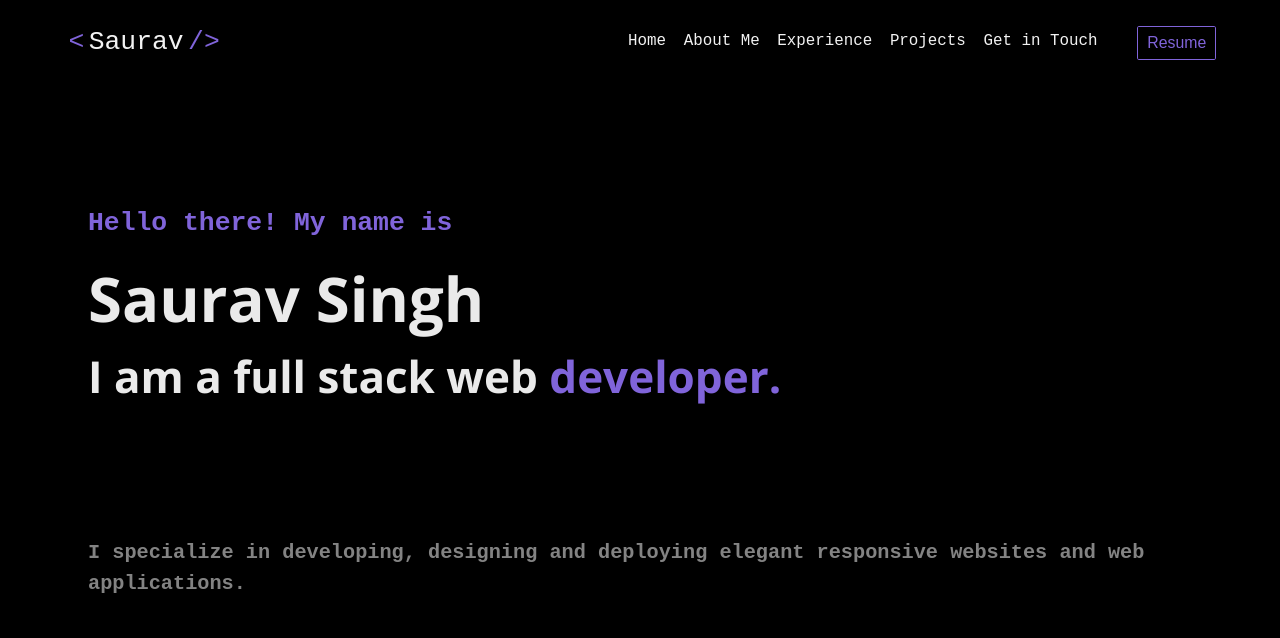
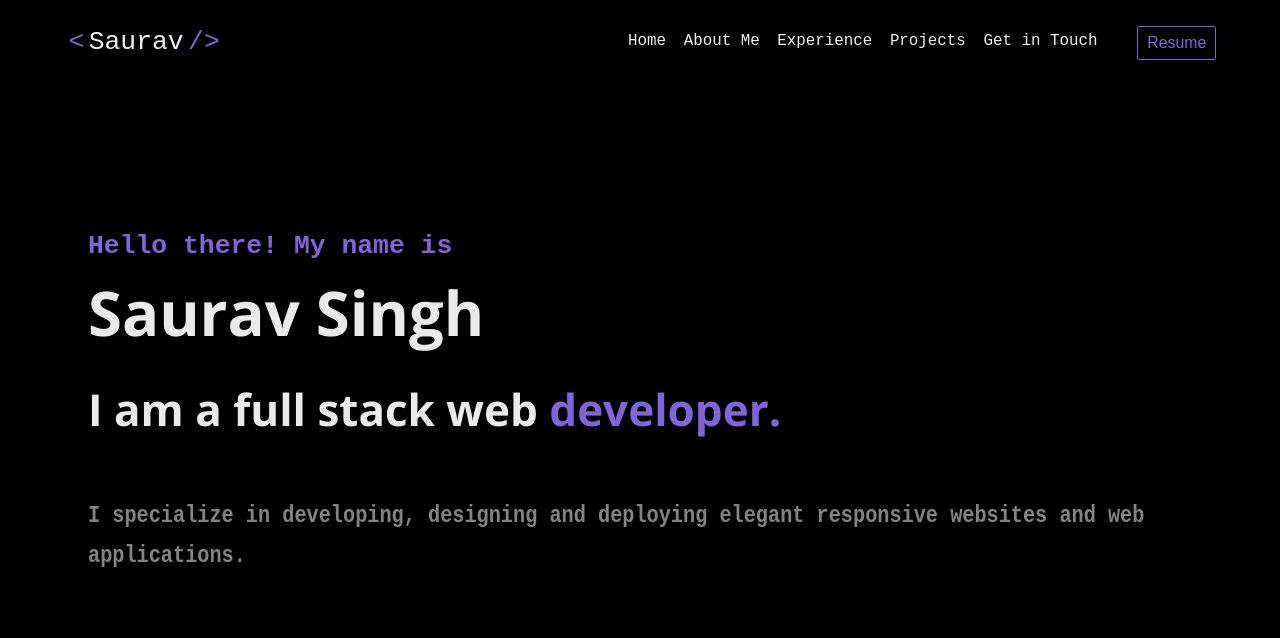
Before and after one commit to Saurav1999/sauravsingh.github.io, a website: page index.html in a window 1280 px wide. Shown: the top 638 px of the page. Drawn offline with nearby package versions, Linux system fonts and the light colour scheme; a web font is replaced by a local one.

Commit message:
some changes

```diff
--- a/sass/_header.scss
+++ b/sass/_header.scss
@@ -4,7 +4,7 @@
   // overflow: visible;
   top: 0;
   left: 0;
-  height: 10rem;
+  height: 8rem;
   background: black;
   font-family: "Fira Mono", monospace;
   color: #f2f2f2;
--- a/sass/_navigation.scss
+++ b/sass/_navigation.scss
@@ -12,7 +12,7 @@
     width: 5rem;
     position: fixed;
     top: 2rem;
-    right: 6rem;
+    right: 2.5rem;
     z-index: 2000;
     border-radius: 50%;
     box-shadow: 0 1rem 3rem rgba(black, 0.1);
@@ -26,7 +26,7 @@
     background-image: radial-gradient(#8064da, #5e3bd0);
     position: fixed;
     top: 2.3rem;
-    right: 6.5rem;
+    right: 3rem;
     z-index: 1000; //works only if the position is defined
     // transform: scale(80);
     transition: transform 0.8s cubic-bezier(0.86, 0, 0.07, 1);
--- a/sass/_showcase.scss
+++ b/sass/_showcase.scss
@@ -14,17 +14,20 @@
     min-height: 60rem;
     // margin:  7rem 0;
     // background-color: red;
-    display: flex;
+    display: grid;
     // justify-content: center;
+    place-items: center;
   }
   &__intro {
-    // margin: 6rem 0;
+    margin: 10rem 0;
     align-self: center;
-    height: 70%;
+    // height: 70%;
     width: 80%;
-    display: flex;
-    flex-direction: column;
-    justify-content: center;
+    display: grid;
+    grid-template-columns: 100%;
+    grid-template-rows: 4rem 7rem 11rem minmax(2.3rem, auto);
+    align-items: center;
+    grid-gap: 2rem;
 
     // margin: auto 0;
     &__greeting {
@@ -58,9 +61,12 @@
     &__specialization {
       font-size: 2.3rem;
       font-weight: 700;
+      font-stretch: semi-expanded;
       color: #838383;
-      line-height: 3.5rem;
+      // line-height: 3.5rem;
       margin-top: 3rem;
+      transform: scaleY(1.2);
+      z-index: -2;
       // letter-spacing: 0.2rem;
     }
   }
```
Also changed, not shown: css/style.css, 1 other file.
